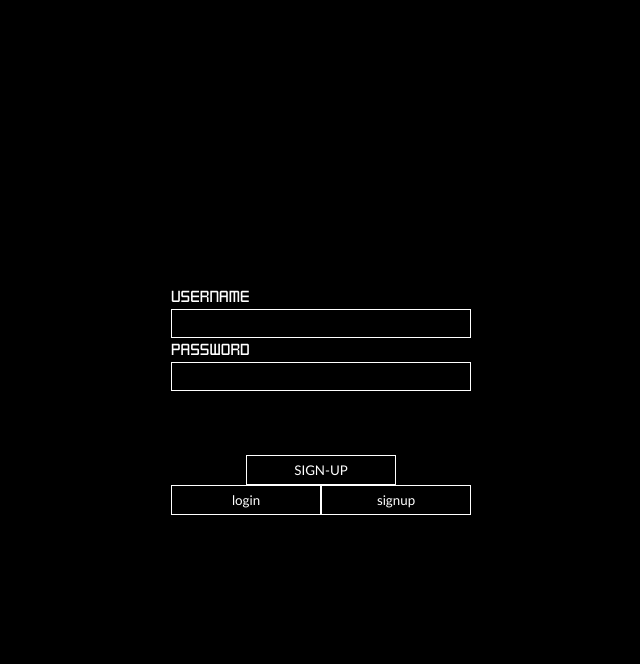
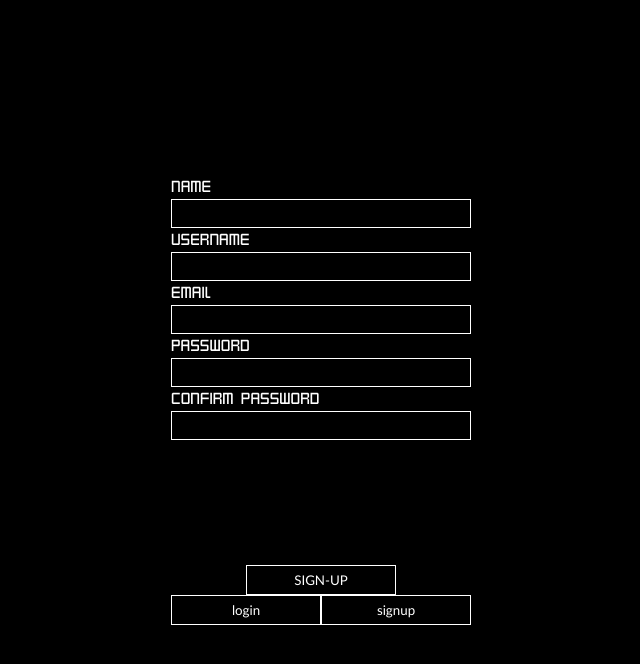
Before and after one commit to rentezzy/beast-beats-seller, a React (Create React App) app: page /signup in a window 1280 px wide. Both pictures are taken after a click on the button "signup". Shown: the top 664 px of the page, without its empty margins (319-959 px from the left). Built offline with nearby package versions, Linux system fonts and the light colour scheme; no server answers.

Commit message:
sign-up-page implementation

```diff
--- a/src/components/signup/Signup.module.css
+++ b/src/components/signup/Signup.module.css
@@ -8,7 +8,7 @@
 }
 .form {
   width: 300px;
-  height: 200px;
+  height: 420px;
 }
 .buttons {
   display: flex;
@@ -17,9 +17,15 @@
   width: 150px;
   height: 30px;
 }
-.form__controls {
+.form__controls_signup {
   display: grid;
   grid-template-rows: auto 1fr auto;
+  height: 100%;
+  width: 100%;
+}
+.form__controls_login {
+  display: grid;
+  grid-template-rows: 1fr auto 1fr auto;
   height: 100%;
   width: 100%;
 }
--- a/src/components/signup/SignupForms.tsx
+++ b/src/components/signup/SignupForms.tsx
@@ -2,7 +2,10 @@ import { Form, Formik } from "formik";
 import { useNavigate } from "react-router-dom";
 import * as Yup from "yup";
 import { MyButton, MyTextInput } from "../ui/Controls";
-import { usePostLoginMutation } from "./../../store/slices/authApi";
+import {
+  usePostLoginMutation,
+  usePostSignupMutation,
+} from "./../../store/slices/authApi";
 import styles from "./Signup.module.css";
 
 export const LoginForm = () => {
@@ -20,14 +23,17 @@ export const LoginForm = () => {
         }}
         validationSchema={Yup.object({
           username: Yup.string()
-            .max(32, "Max length is 32 characters")
+            .min(3, "Min length is 3 characters")
+            .max(16, "Max length is 16 characters")
             .required(),
           password: Yup.string()
+            .min(8, "Min length is 8 characters")
             .max(32, "Max length is 32 characters")
             .required(),
         })}
       >
-        <Form className={styles.form__controls}>
+        <Form className={styles.form__controls_login}>
+          <div></div>
           <div>
             <MyTextInput name="username" type="text" label="username" />
             <MyTextInput name="password" type="password" label="password" />
@@ -50,7 +56,7 @@ export const LoginForm = () => {
 };
 
 export const SignInForm = () => {
-  const [login, { error, isLoading, isSuccess }] = usePostLoginMutation();
+  const [signup, { error, isLoading, isSuccess }] = usePostSignupMutation();
   const navigate = useNavigate();
   if (isSuccess) {
     navigate("/home");
@@ -58,24 +64,70 @@ export const SignInForm = () => {
   return (
     <div className={styles.form}>
       <Formik
-        initialValues={{ username: "", password: "" }}
+        initialValues={{
+          name: "",
+          username: "",
+          email: "",
+          password: "",
+          passwordConfirm: "",
+        }}
         onSubmit={(values) => {
-          login({ password: values.password, username: values.username });
+          signup(values);
         }}
         validationSchema={Yup.object({
+          name: Yup.string()
+            .min(3, "Min length is 3 characters")
+            .max(16, "Max length is 16 characters")
+            .matches(
+              /^[aA-zZ\s]+$/,
+              "Only alphabets are allowed for this field"
+            )
+            .required(),
           username: Yup.string()
+            .min(3, "Min length is 3 characters")
+            .max(16, "Max length is 16 characters")
+            .matches(
+              /^[a-zA-Z0-9_.-]*$/,
+              "Only alphabets and numbers are allowed for this field"
+            )
+            .required(),
+          email: Yup.string()
+            .email("Wrong email")
+            .min(3, "Min length is 3 characters")
             .max(32, "Max length is 32 characters")
             .required(),
           password: Yup.string()
+            .min(8, "Min length is 8 characters")
             .max(32, "Max length is 32 characters")
             .required(),
+          passwordConfirm: Yup.string()
+            .min(8, "Min length is 8 characters")
+            .max(32, "Max length is 32 characters")
+            .required("password confirm is a required field"),
         })}
       >
-        <Form className={styles.form__controls}>
-          <MyTextInput name="Username" type="text" label="username" />
-          <MyTextInput name="Password" type="password" label="password" />
+        <Form className={styles.form__controls_signup}>
+          <div>
+            <MyTextInput name="name" type="text" label="name" />
+            <MyTextInput name="username" type="text" label="username" />
+            <MyTextInput name="email" type="text" label="email" />
+            <MyTextInput name="password" type="password" label="password" />
+            <MyTextInput
+              name="passwordConfirm"
+              type="password"
+              label="confirm password"
+            />
+            {typeof error === "string" ? (
+              <div className={styles.error_msg}>{error}</div>
+            ) : (
+              ""
+            )}
+          </div>
+          <div></div>
           <div className={styles.action_btn}>
-            <MyButton type="submit">SIGN-UP</MyButton>
+            <MyButton type="submit" disabled={isLoading}>
+              SIGN-UP
+            </MyButton>
           </div>
         </Form>
       </Formik>
@@ -84,7 +136,6 @@ export const SignInForm = () => {
 };
 // name: req.body.name,
 // username: req.body.username,
-// avatar: req.body.avatar,
 // email: req.body.email,
 // password: req.body.password,
 // passwordConfirm: req.body.passwordConfirm,
--- a/src/components/ui/ui.module.css
+++ b/src/components/ui/ui.module.css
@@ -25,7 +25,7 @@
   font-size: 18px;
 }
 .controls__input_error {
-  border: 1px solid #ff8585;
+  box-shadow: inset 3px 3px 35px -6px rgba(209, 31, 31, 0.438);
 }
 .controls__input:focus {
   outline: none;
--- a/src/store/slices/authApi.ts
+++ b/src/store/slices/authApi.ts
@@ -4,7 +4,12 @@ import {
   createApi,
   fetchBaseQuery,
 } from "@reduxjs/toolkit/query/react";
-import { IError, ILoginBody, ILoginUser } from "../../types/auth.types";
+import {
+  IError,
+  ILoginBody,
+  ILoginUser,
+  ISignupBody,
+} from "../../types/auth.types";
 
 export const authApi = createApi({
   reducerPath: "auth",
@@ -38,6 +43,18 @@ export const authApi = createApi({
       transformErrorResponse: (res, meta, arg): string => res.data.message,
       invalidatesTags: ["User"],
     }),
+    postSignup: builder.mutation<ILoginUser, ISignupBody>({
+      query: (payload) => ({
+        url: "user/signup",
+        method: "POST",
+        body: payload,
+      }),
+      transformResponse: (res: { data: { user: ILoginUser } }) => {
+        return res.data.user;
+      },
+      transformErrorResponse: (res, meta, arg): string => res.data.message,
+      invalidatesTags: ["User"],
+    }),
     logOut: builder.mutation({
       query: () => ({
         url: "user/login",
@@ -48,5 +65,9 @@ export const authApi = createApi({
   }),
 });
 
-export const { useGetMeQuery, usePostLoginMutation, useLogOutMutation } =
-  authApi;
+export const {
+  useGetMeQuery,
+  usePostLoginMutation,
+  usePostSignupMutation,
+  useLogOutMutation,
+} = authApi;
```
Also changed, not shown: src/types/auth.types.ts (+7 -0 lines).
